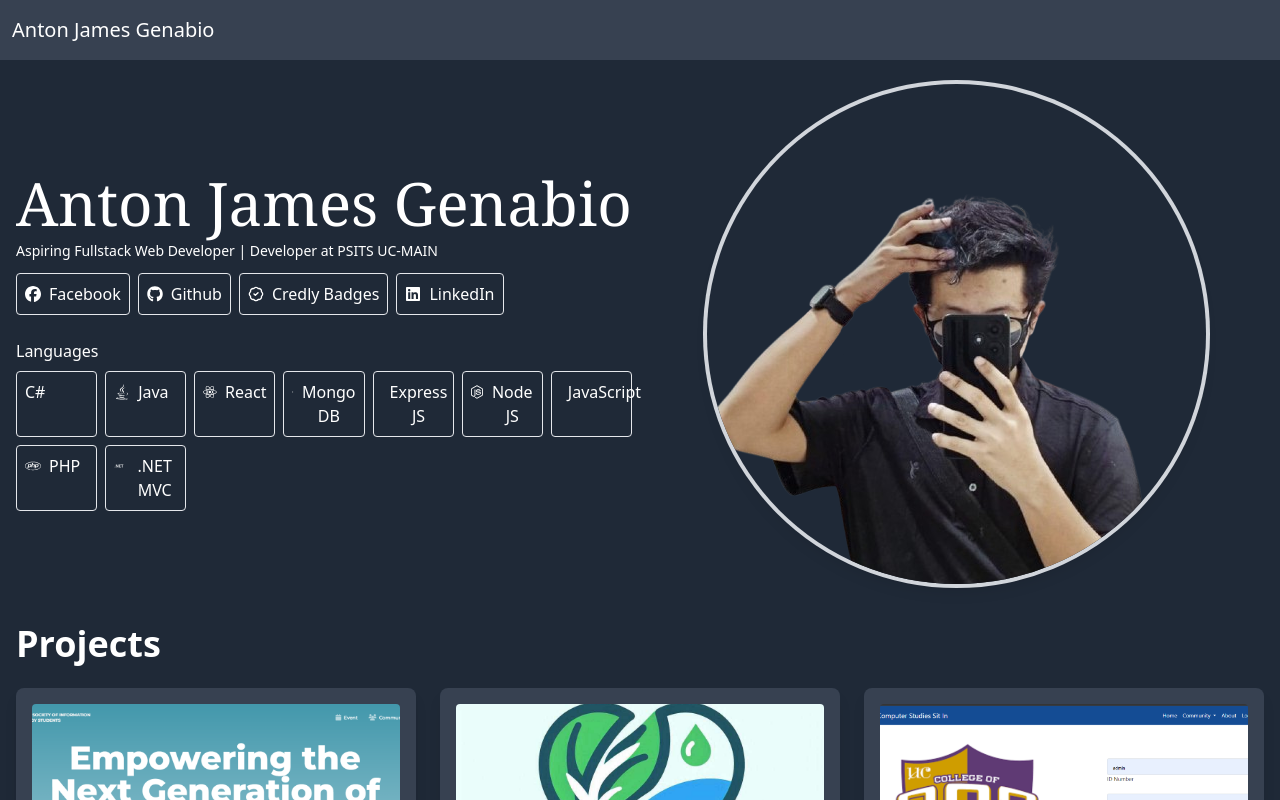
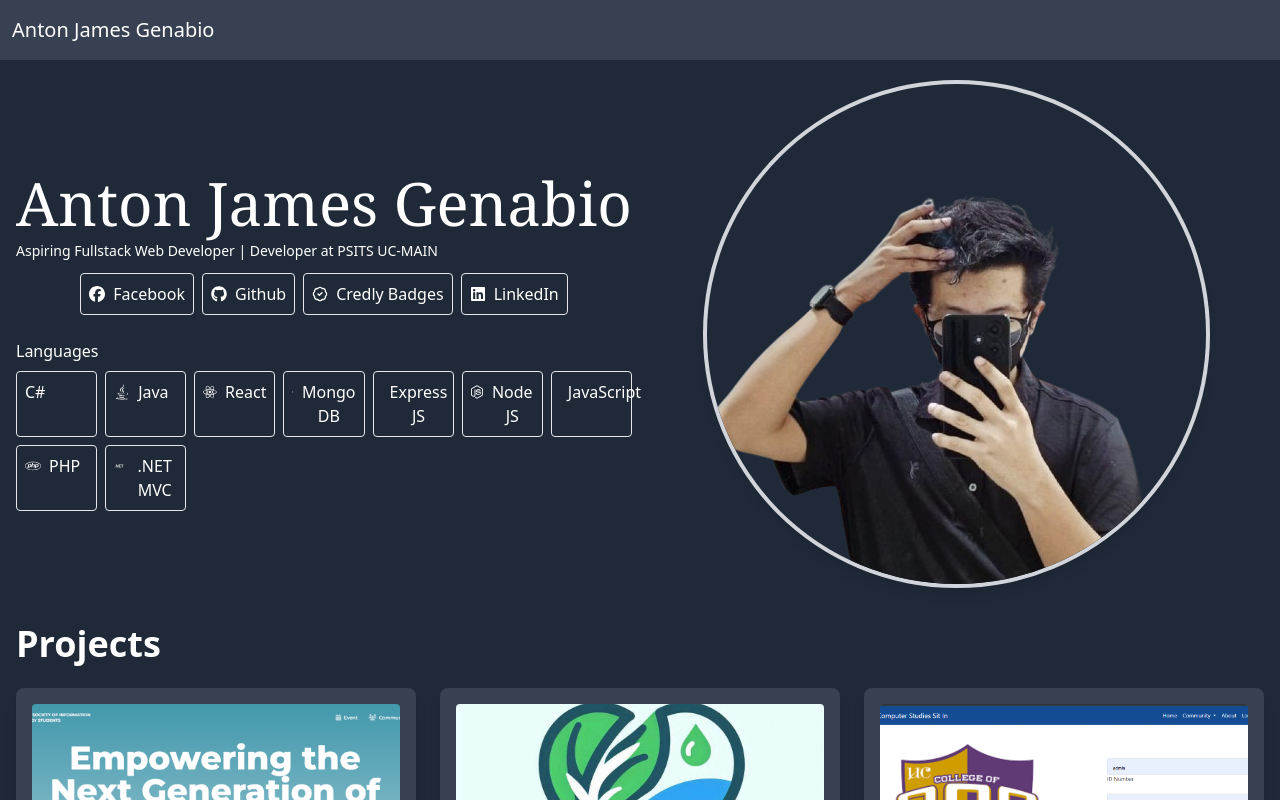
Before and after one commit to Javabutdif/portfolio, a React app: page / in a window 1280 px wide. Shown: the top 800 px of the page. Built offline with nearby package versions, Linux system fonts and the light colour scheme; the HTML template or start-up script is replaced by a standard one.

Commit message:
feat [James]: updated portfolio

```diff
--- a/src/App.jsx
+++ b/src/App.jsx
@@ -46,38 +46,39 @@ function App() {
                 Aspiring Fullstack Web Developer | Developer at PSITS UC-MAIN
               </p>
 
-              <div className="flex flex-row gap-2 mt-3">
+              <div className="flex flex-wrap justify-center gap-2 mt-3">
                 <a
                   href="https://www.facebook.com/jgenabs"
                   target="_blank"
                   rel="noopener noreferrer"
-                  className="border p-2 rounded flex flex-row gap-2 hover:bg-white hover:text-black"
+                  className="border p-2 rounded flex items-center gap-2 hover:bg-white hover:text-black w-full sm:w-auto"
                 >
-                  <FaFacebook className="mt-1" />
+                  <FaFacebook />
                   Facebook
                 </a>
                 <a
                   href="https://github.com/Javabutdif"
-                  className="border p-2 rounded flex flex-row gap-2 hover:bg-white hover:text-black"
+                  className="border p-2 rounded flex items-center gap-2 hover:bg-white hover:text-black w-full sm:w-auto"
                 >
-                  <FaGithub className="mt-1" />
+                  <FaGithub />
                   Github
                 </a>
                 <a
                   href="https://www.credly.com/users/anton-james-genabio"
-                  className="border p-2 rounded flex flex-row gap-2 hover:bg-white hover:text-black"
+                  className="border p-2 rounded flex items-center gap-2 hover:bg-white hover:text-black w-full sm:w-auto"
                 >
-                  <LuBadgeCheck className="mt-1" />
+                  <LuBadgeCheck />
                   Credly Badges
                 </a>
                 <a
                   href="https://www.linkedin.com/in/anton-james-genabio-2a4149316?utm_source=share&utm_campaign=share_via&utm_content=profile&utm_medium=android_app"
-                  className="border p-2 rounded flex flex-row gap-2 hover:bg-white hover:text-black"
+                  className="border p-2 rounded flex items-center gap-2 hover:bg-white hover:text-black w-full sm:w-auto"
                 >
-                  <FaLinkedin className="mt-1" />
+                  <FaLinkedin />
                   LinkedIn
                 </a>
               </div>
+
               <div className="mt-6">
                 <p>Languages</p>
                 <div className="grid grid-cols-2 sm:grid-cols-3 md:grid-cols-7 gap-2 mt-2">
```
